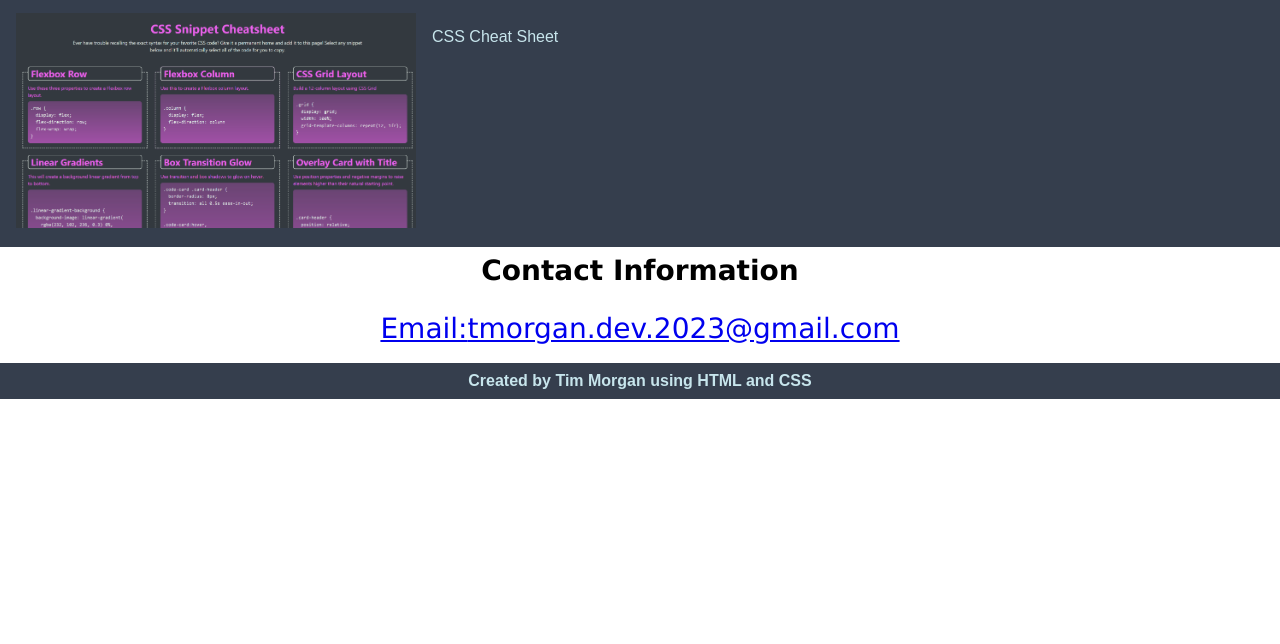
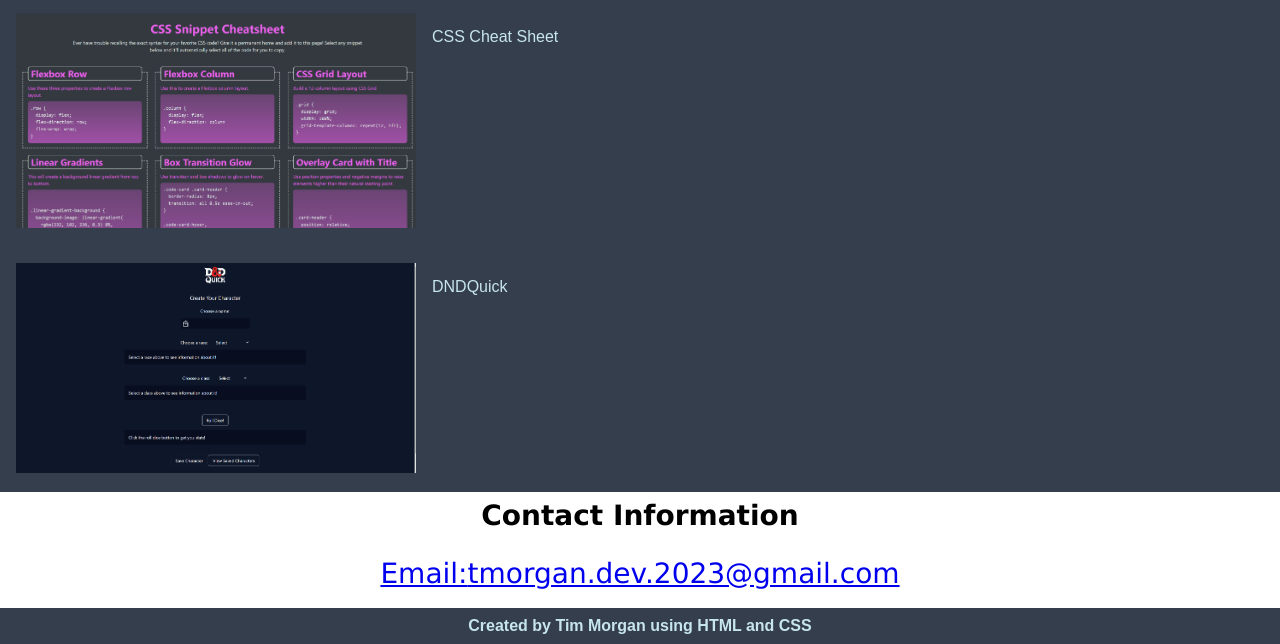
Before and after one commit to tmorgan-dev/portfolio, a plain HTML site: page index.html in a window 1280 px wide. Shown: the part 1271-1915 px from the top of the page. Before the commit the page ends 1670 px from the top, so only its background shows below. Drawn offline with Linux system fonts and the light colour scheme.

Commit message:
added DNDQuick

```diff
--- a/assets/CSS/styles.css
+++ b/assets/CSS/styles.css
@@ -99,6 +99,10 @@ portfolio data */
     width: 100%;
 }
 
+#fourthpic{
+    width: 100%;
+}
+
 /* These IDs let me control the look, feel and plament of the biography */
 #bio {
     font-size: 28px;
--- a/index.html
+++ b/index.html
@@ -60,6 +60,11 @@
                         <p>CSS Cheat Sheet</p>
                     </Article>
 
+                    <Article class="article">
+                        <a class="projectimagewraper" href="https://jaredboehm.github.io/dnd-quick/"><img id="fourthpic" alt="A character creator sheet for D&D" src="./assets/Images/DNDQuick.png"></a>
+                        <p>DNDQuick</p>
+                    </Article>
+
             <!-- This segment of HTML is responsible for the contact data -->
             <h2 id="contact">Contact Information</h2>
                     <div>
```
Also changed, not shown: assets/Images/DNDQuick.png (added).
